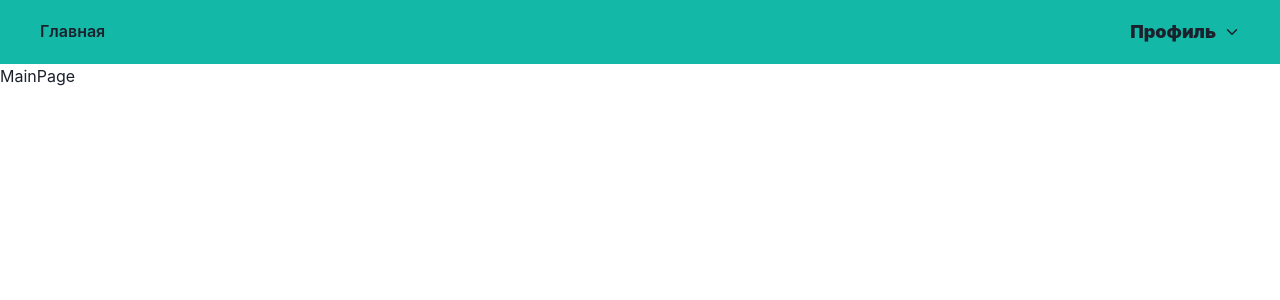
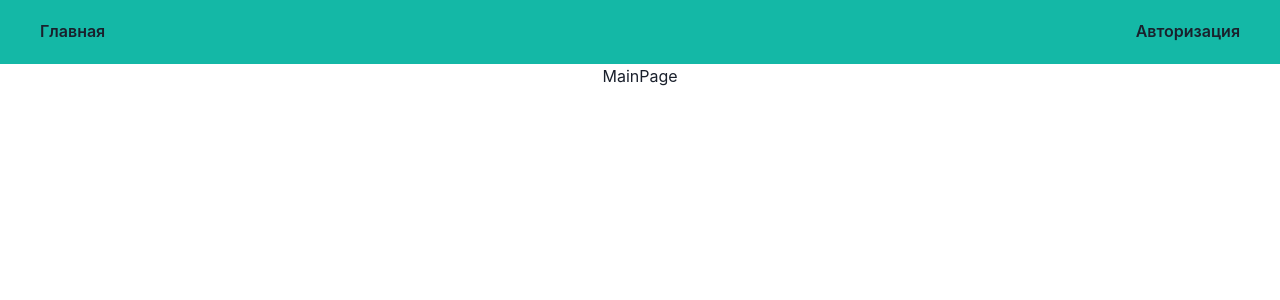
Before and after one commit to CompletelyDone/TaskManager, a React (Create React App) app in the folder frontend/taskmanager/: page / in a window 1280 px wide. Shown: the top 300 px of the page. Built offline with nearby package versions, Linux system fonts and the light colour scheme.

Commit message:
Авторизация добавлена в модальное окно

```diff
--- a/frontend/taskmanager/src/App.js
+++ b/frontend/taskmanager/src/App.js
@@ -7,7 +7,7 @@ import { NotFound } from "./components/Base/NotFound";
 import { MyTasks } from "./components/TaskPage/MyTasks";
 
 function App() {
-  const [isLogin, setIsLogin] = useState(true);
+  const [isLogin, setIsLogin] = useState(false);
 
   useEffect(() => {
     document.title = "Task Manager";
--- a/frontend/taskmanager/src/components/AuthReg/Auth.jsx
+++ b/frontend/taskmanager/src/components/AuthReg/Auth.jsx
@@ -1,19 +1,31 @@
-import { Box, Button, HStack, Input, Stack, Text } from "@chakra-ui/react";
+import {
+  Box,
+  Button,
+  HStack,
+  Input,
+  Modal,
+  ModalContent,
+  ModalOverlay,
+  Stack,
+  Text,
+} from "@chakra-ui/react";
 
-export const Auth = () => {
+export const Auth = ({ isOpen, onClose }) => {
   return (
+    <Modal isOpen={isOpen} onClose={onClose}>
+      <ModalOverlay />
       <div className="flex justify-center h-screen items-center">
-      <Box w="250px">
-        <Text fontSize='25pt'>Авторизация</Text>
+        <ModalContent>
+            <Text fontSize="25pt" align='center'>Авторизация</Text>
             <Stack spacing={3}>
               <Input placeholder="Введите email" />
               <Input placeholder="Введите пароль" />
             </Stack>
             <HStack mt={6}>
-          <Button>Войти</Button>
-          <Button>Зарегистрироваться</Button>
+              <Button className="w-full">Войти</Button>
             </HStack>
-      </Box>
+        </ModalContent>
       </div>
+    </Modal>
   );
 };
--- a/frontend/taskmanager/src/components/Base/Header.jsx
+++ b/frontend/taskmanager/src/components/Base/Header.jsx
@@ -7,12 +7,17 @@ import {
   MenuItem,
   MenuList,
   Text,
+  useDisclosure,
 } from "@chakra-ui/react";
 import { IoChevronDown } from "react-icons/io5";
 import { Link } from "react-router-dom";
+import { Auth } from "../AuthReg/Auth";
 
 export const Header = ({ isLogin }) => {
+  const { isOpen, onOpen, onClose } = useDisclosure();
+
   return (
+    <>
       <header className="flex w-full bg-teal-500 h-16 justify-between items-center">
         <div>
           <Button className="ml-6" variant="ghost">
@@ -54,10 +59,12 @@ export const Header = ({ isLogin }) => {
             </MenuList>
           </Menu>
         ) : (
-        <Button className="mr-6" variant="ghost">
+          <Button className="mr-6" variant="ghost" onClick={onOpen}>
             Авторизация
           </Button>
         )}
       </header>
+      <Auth isOpen={isOpen} onClose={onClose} />
+    </>
   );
 };
--- a/frontend/taskmanager/src/components/Base/MainPage.jsx
+++ b/frontend/taskmanager/src/components/Base/MainPage.jsx
@@ -1,9 +1,7 @@
 export const MainPage = () => {
-    return (
-        <div>
-            <h1>
-                MainPage
-            </h1>
-        </div>
-    );
-}
+  return (
+    <div className="flex items-center justify-center">
+      <h1>MainPage</h1>
+    </div>
+  );
+};
--- a/frontend/taskmanager/src/components/TaskPage/MyTasks.jsx
+++ b/frontend/taskmanager/src/components/TaskPage/MyTasks.jsx
@@ -1,6 +1,6 @@
 export const MyTasks = () => {
   return (
-    <div>
+    <div className="flex items-center justify-center">
       <h1>Задачи</h1>
     </div>
   );
```
Also changed, not shown: 11 other files (tests, documents, lock files or other folders). Lines whose indentation alone changed are shown as unchanged.
